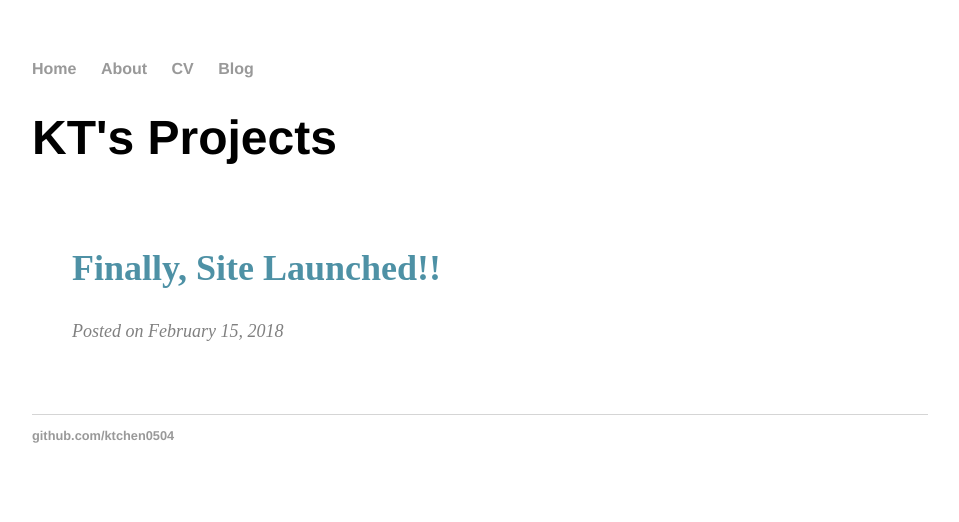
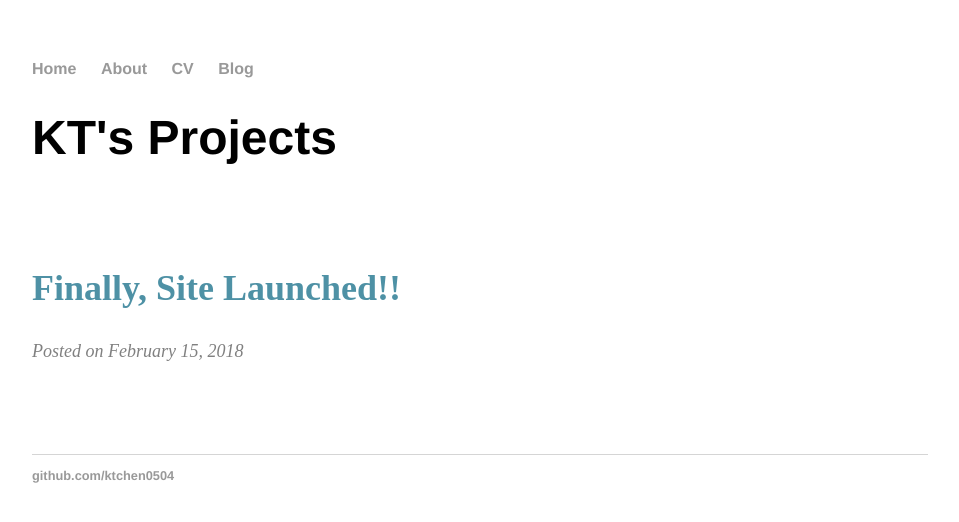
Before and after one commit to ktchen0504/ktchen0504.github.io, a Jekyll site: the page built from blog/index.html, in a window 1280 px wide. Shown: the top 522 px of the page, without its empty margins (160-1119 px from the left). Built offline with Jekyll 4.4.1, drawn with Linux system fonts in a browser that asks for light colours.

Commit message:
Update posts max-width

```diff
--- a/css/blog.css
+++ b/css/blog.css
@@ -28,3 +28,9 @@
   font-style: italic;
   margin: 0 0 10px;
 }
+
+.posts {
+  padding: 20px 0;
+  max-width: 1100px;
+  margin:auto;
+}
```
